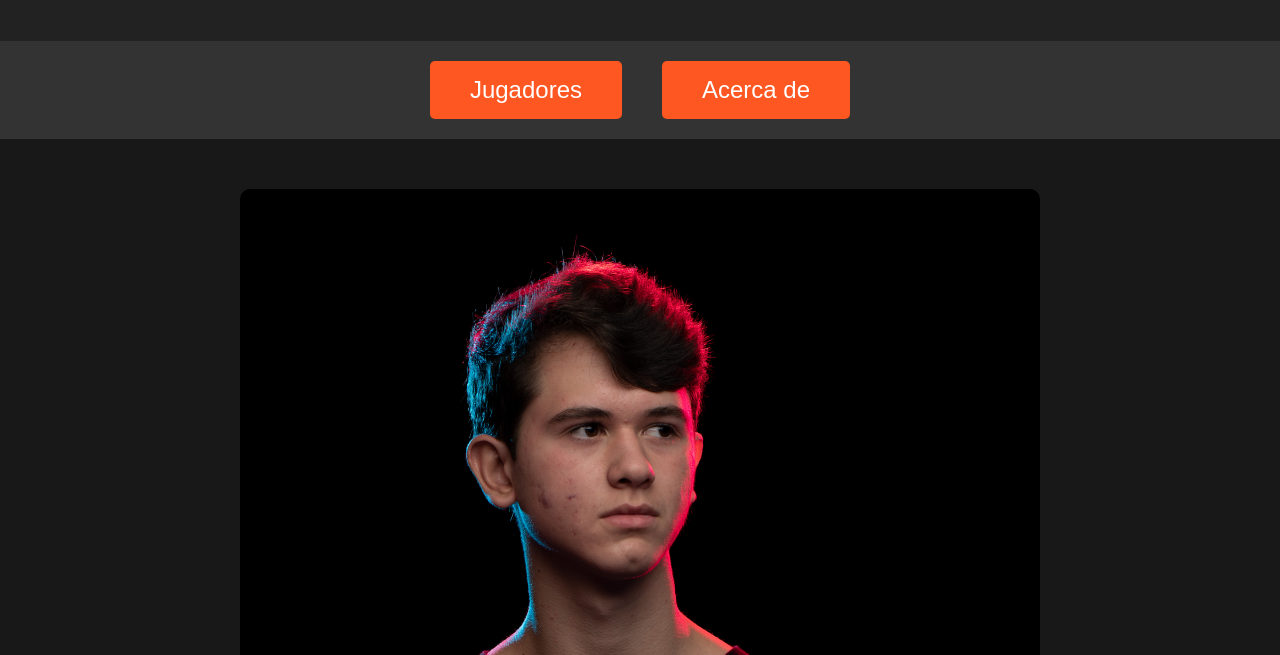
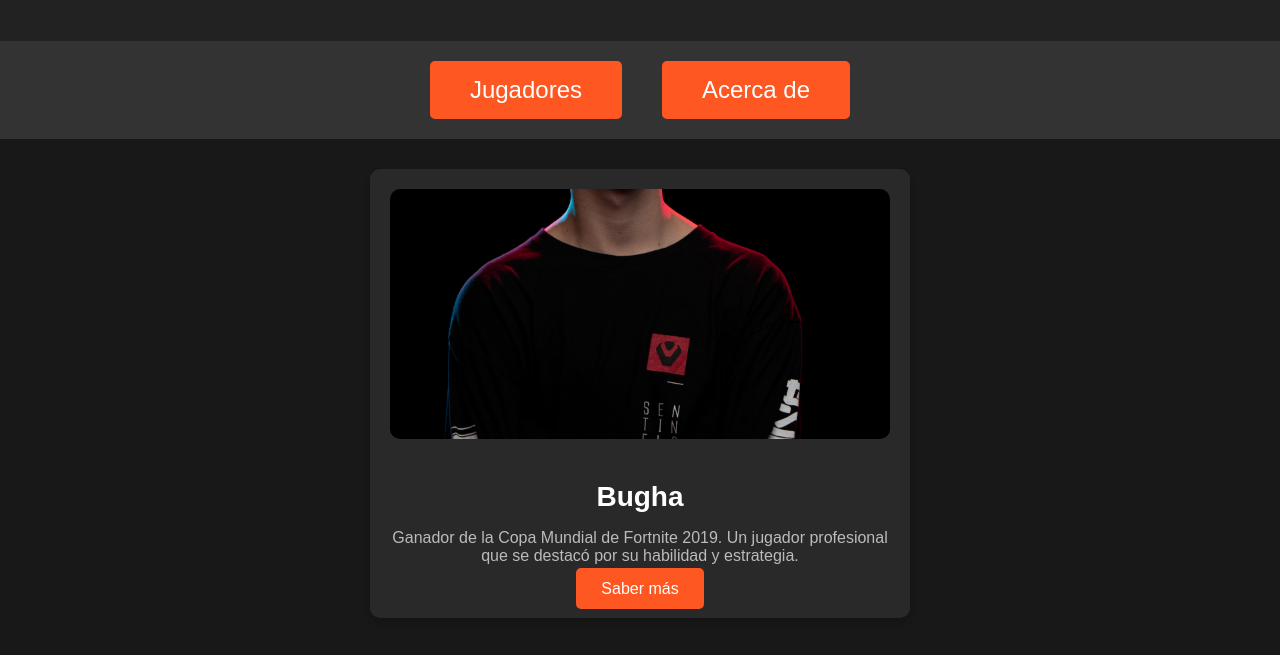
Before and after one commit to Lolitoferdan/Jugadores-de-fortnite, a plain HTML site: page index.html in a window 1280 px wide. Shown: the part 119-774 px from the top of the page. Drawn offline with Linux system fonts and the light colour scheme.

Commit message:
Update index.html

```diff
--- a/index.html
+++ b/index.html
@@ -143,14 +143,14 @@
         /* Estilo de la imagen de Bugha */
         .bugha-img {
             width: 100%;
-            height: auto;
+            height: 250px; /* Ajuste de altura dentro del cuadro */
             object-fit: cover;
             border-radius: 10px;
-            margin-bottom: 30px;
+            margin-bottom: 15px;
         }
 
         .bugha-container {
-            max-width: 800px;
+            max-width: 500px;
             width: 100%;
             margin: 0 auto;
             padding: 20px;
@@ -171,13 +171,9 @@
 
     <!-- Contenido de jugadores -->
     <div class="content" id="jugadores">
-        <!-- Imagen de Bugha movida hacia abajo -->
-        <div class="bugha-container">
+        <!-- Cuadro de Bugha con imagen dentro -->
+        <div class="player-box">
             <img class="bugha-img" src="images/Bugha.jpg" alt="Bugha">
-        </div>
-
-        <!-- Cuadro de Bugha con imagen -->
-        <div class="player-box">
             <h2>Bugha</h2>
             <p>Ganador de la Copa Mundial de Fortnite 2019. Un jugador profesional que se destacó por su habilidad y estrategia.</p>
             <a href="detalles-bugha.html" class="btn">Saber más</a>
```
